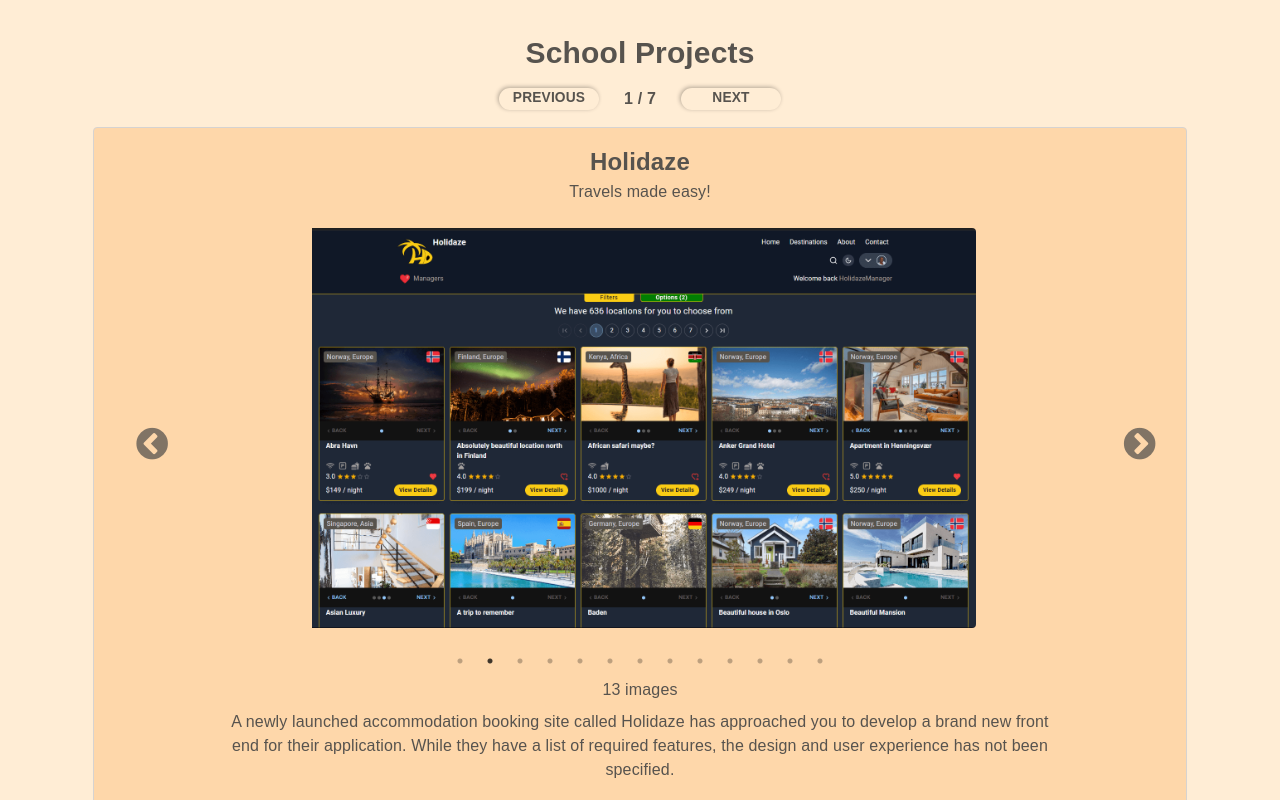
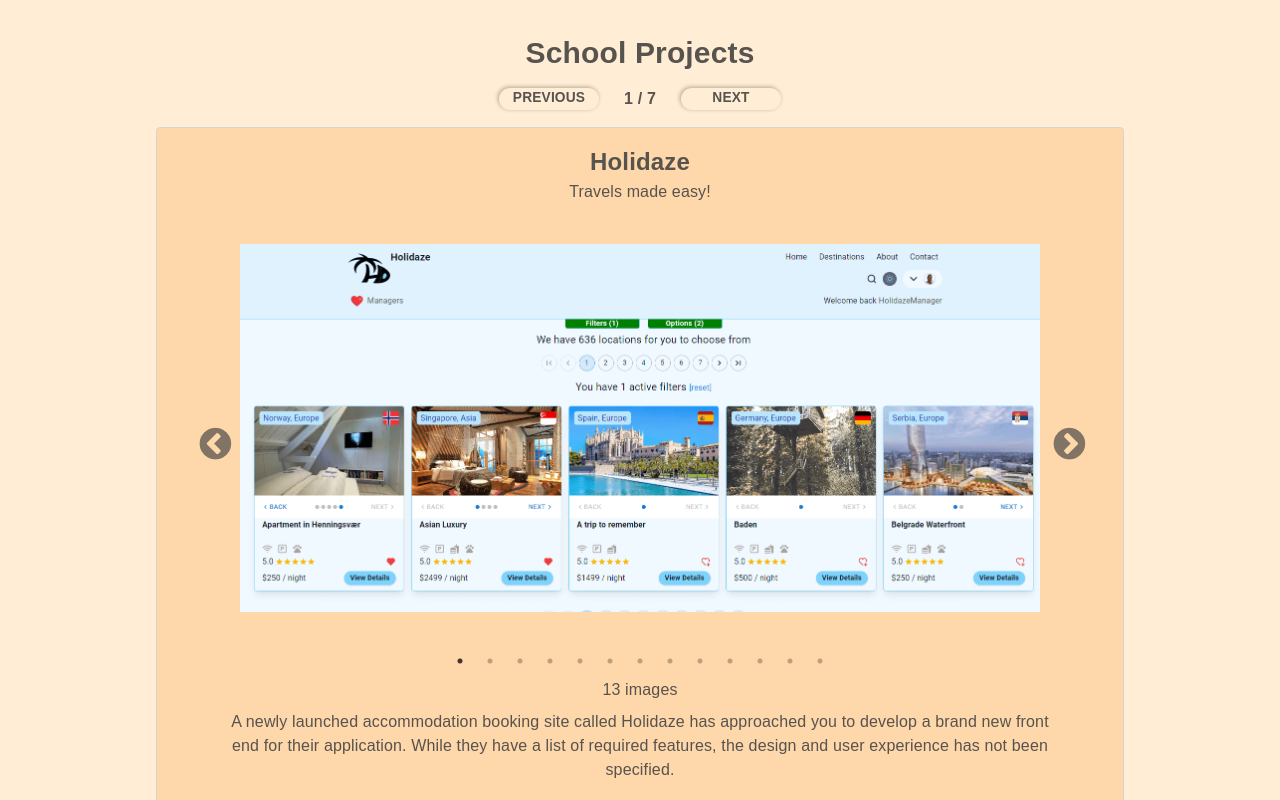
Before and after one commit to runeunhjem/portfolio-2, a React (Vite) app: page / in a window 1280 px wide. Shown: the part 480-1280 px from the top of the page. Built offline with nearby package versions, Linux system fonts and the light colour scheme; a web font is replaced by a local one.

Commit message:
Adds project-slick-slide class

```diff
--- a/src/components/ProjectCard/index.jsx
+++ b/src/components/ProjectCard/index.jsx
@@ -11,7 +11,7 @@ const ProjectCard = ({ project }) => {
     speed: 500,
     slidesToShow: 1,
     slidesToScroll: 1,
-    autoplay: true,
+    autoplay: false,
     autoplaySpeed: 3000,
     arrows: true,
   };
@@ -26,7 +26,7 @@ const ProjectCard = ({ project }) => {
             .slice()
             .reverse()
             .map((image, idx) => (
-              <div key={idx} className="w-full">
+              <div key={idx} className="image-wrap w-full">
                 <img
                   src={image}
                   alt={
@@ -45,7 +45,7 @@ const ProjectCard = ({ project }) => {
       <p
         style={{
           margin: "0 auto",
-          width: "80%",
+
         }}
       >
         {project.description}
--- a/src/components/ProjectCard/index.styled.jsx
+++ b/src/components/ProjectCard/index.styled.jsx
@@ -7,17 +7,22 @@ export const Project = styled.div`
   border: 1px solid var(--stone-300);
   border-radius: 4px;
   text-align: center;
-  width: 90%;
-  /* max-width: 100%; */
-  max-width: 95vw;
+  /* width: 90%; */
+  max-width: 80vw !important;
+  /* max-width: 95vw; */
   height: 100%;
 
   @media (max-width: 600px) {
     padding: 0.5rem;
   }
-
+  @media (min-width: 1200px) {
+    width: 100% !important;
+    max-width: 100%;
+    margin: 0 auto !important;
+  }
   h3 {
-    margin: 0 1rem;
+    margin: 0 auto;
+    max-width: 90%;
     font-size: 1.5rem;
     font-weight: 700;
 
@@ -28,7 +33,8 @@ export const Project = styled.div`
   }
 
   p {
-    margin: 0;
+    margin: 0 auto;
+    max-width: 90%;
     font-size: 1rem;
     font-weight: 500;
 
@@ -41,36 +47,47 @@ export const Project = styled.div`
   .carousel-container {
     overflow: hidden;
     margin: 0 auto;
+    /* max-width: 90% !important; */
+    /* position:  relative; */
+    justify-content:  center;
 
     @media (max-width: 600px) {
       margin: 0.5rem 0;
       height: auto; // CONTAINER HEIGHT MUST BE RESPONSIVE, BUT IMAGE HEIGHT MUST BE FIXED
     }
 
-    .slick-slide {
-      display: flex;
+    .slick-slide, .slick-active, .slick-current {
+      /* display: flex;
       justify-content: center;
-      padding: 0 1rem;
+      padding: 0 1rem; */
+      /* width: 800px; */
+      /* max-width: 100%; */
     }
 
     .slick-prev {
       left: 0;
       z-index: 1000;
+
     }
     .slick-next {
       z-index: 1000;
-      right: 5px;
+      right: 12px;
+
     }
 
     img {
       display: flex;
       justify-content: center;
       margin: 0 auto;
-      width: 100% !important;
+      width: 800px;
+      max-width: 100% !important;
       height: 400px;
+      max-height: 100%;
+      padding: 1rem 0;
       border-radius: 4px;
-      padding-left: 0.525rem;
+      /* padding-left: 0.525rem; */
       object-fit: cover;
+      object-position: top center;
       @media screen and (max-width: 641px) {
         height: 300px;
       }
--- a/src/components/ProjectGallery/index.jsx
+++ b/src/components/ProjectGallery/index.jsx
@@ -19,7 +19,7 @@ const ProjectGallery = forwardRef((_props, ref) => {
 
   return (
     <S.Projects>
-      <Slider ref={ref} {...gallerySettings}>
+      <Slider className="project-slick-slide" ref={ref} {...gallerySettings}>
         {projectsData
           .slice()
           .reverse()
--- a/src/components/ProjectGallery/index.styled.jsx
+++ b/src/components/ProjectGallery/index.styled.jsx
@@ -1,15 +1,26 @@
 import styled from "styled-components";
 
 export const Projects = styled.div`
-  .slick-slide {
+  max-width: 1000px !important;
+  margin: 0 auto;
+  /* display: flex; */
+  justify-content: center;
+  /* margin: 0 auto; */
+  .project-slick-slide {
     display: flex;
     justify-content: center;
-    width: 95vw;
+    /* width: 100vw !important; */
+    max-width: 100% !important;
+    /* background-color: red; */
+    border-radius: 4px;
+    /* max-height: 95% !important; */
+    overflow: hidden;
+    padding: 0 1rem;
   }
 
   .navigation-buttons {
     display: flex;
-    justify-content: space-between;
+    justify-content: space-around;
     margin-top: 1rem;
 
     button {
```
